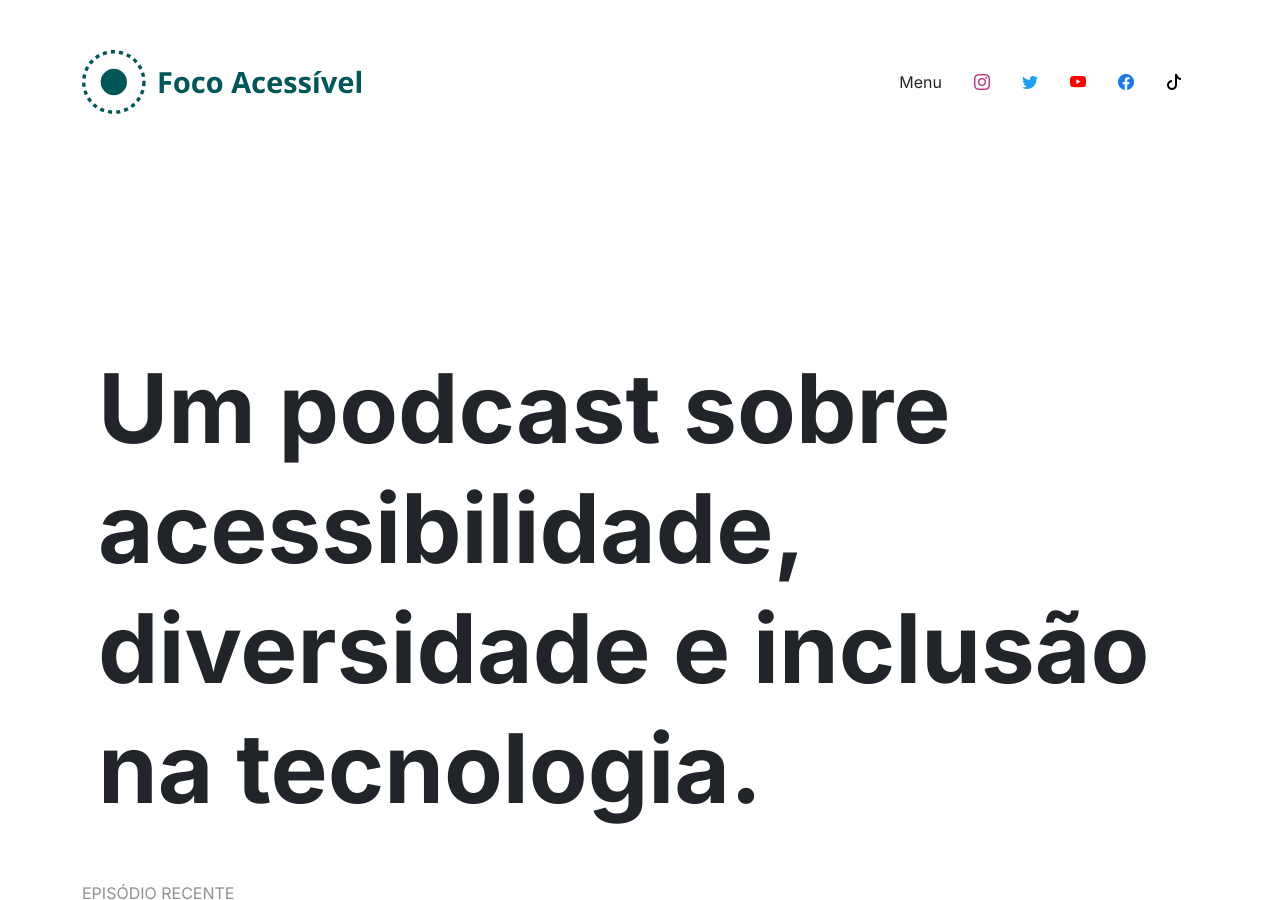
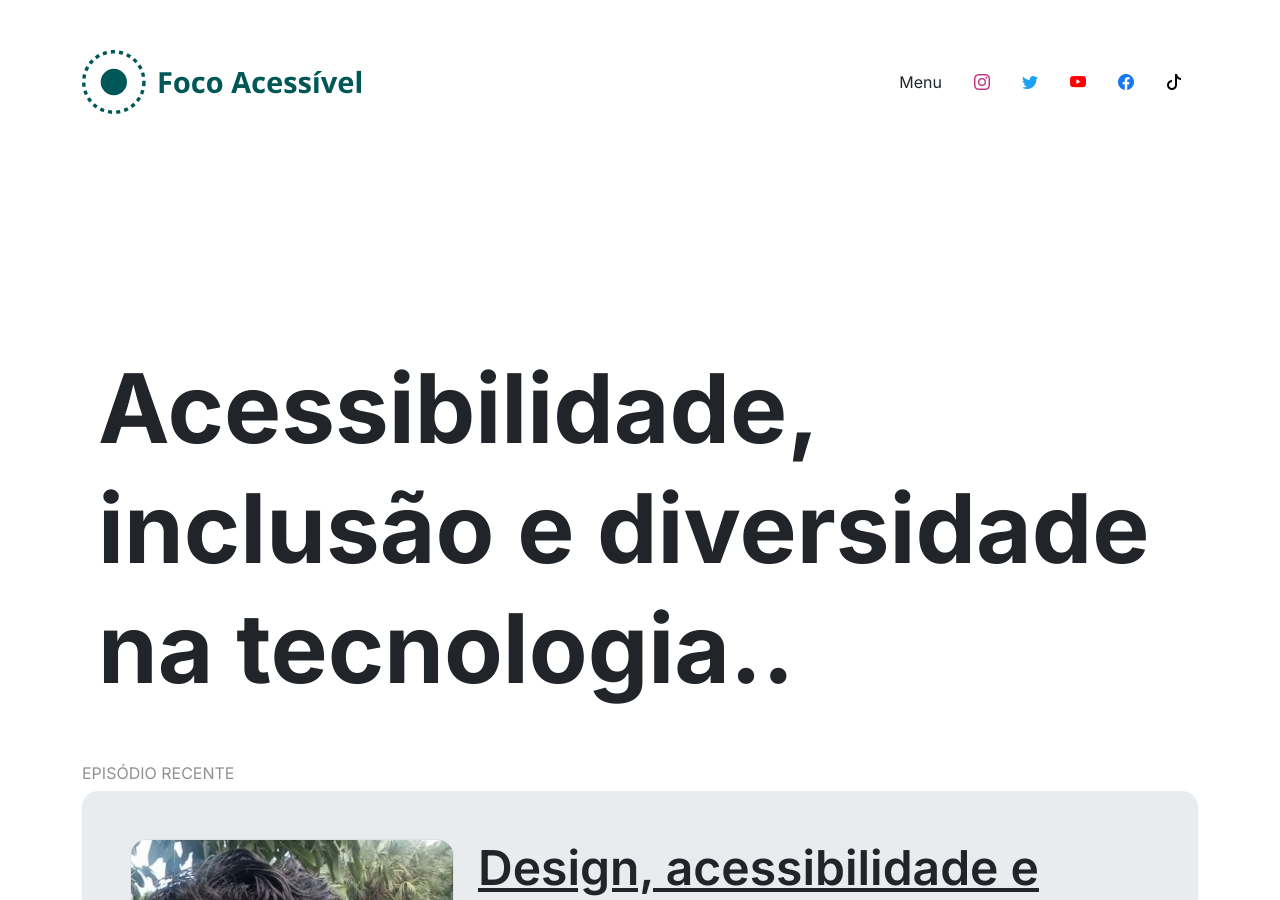
Before and after one commit to focoacessivel/focoacessivel.github.io, a Jekyll site: the page built from index.html, in a window 1280 px wide and 900 px high. Built offline with Jekyll 4.4.1, drawn with Linux system fonts in a browser that asks for light colours.

Commit message:
atualizao de texto

```diff
--- a/index.html
+++ b/index.html
@@ -5,7 +5,7 @@ title: Podcast sobre acessibilidade, diversidade e inclusão na tecnologia
 ---
 
 <section>
-  <h2 class="py-5 px-3 banner">Um podcast sobre acessibilidade, diversidade e inclusão na tecnologia.</h2>
+  <h2 class="py-5 px-3 banner">Acessibilidade, inclusão e diversidade na tecnologia..</h2>
   <h2 class="section-subtitle text-uppercase">Episódio recente</h2>
 
   {% for post in site.posts limit:1%}
```
